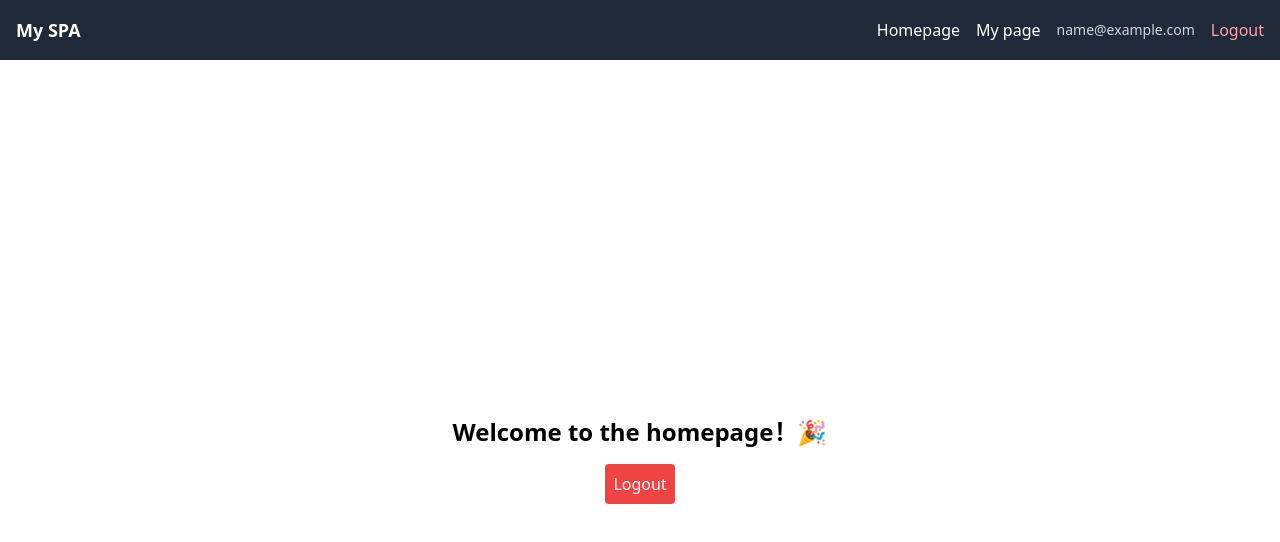
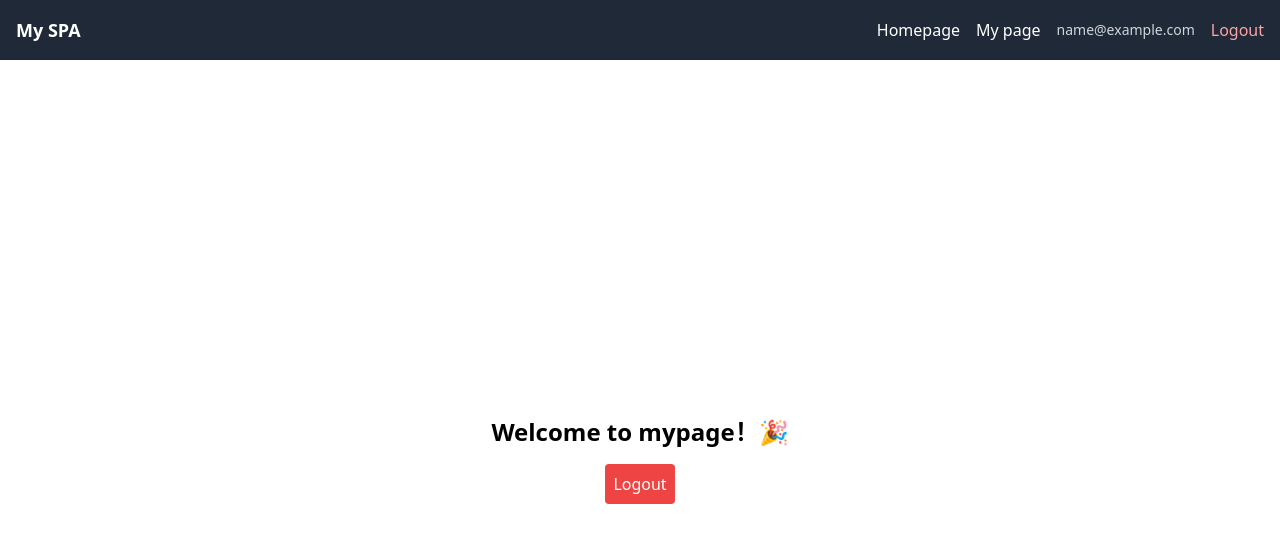
Before and after one commit to PlasmaR1/nextjs-auth-spa, a Next.js app: page /home in a window 1280 px wide. Shown: the top 542 px of the page. Built offline with nearby package versions, Linux system fonts and the light colour scheme; sample sign-in values are in the browser's storage.

Commit message:
fix text error

```diff
--- a/app/home/page.tsx
+++ b/app/home/page.tsx
@@ -23,7 +23,7 @@ export default function HomePage() {
 
   return (
     <div className="min-h-screen flex flex-col items-center justify-center gap-4">
-      <h1 className="text-2xl font-bold">Welcome to the homepage！🎉</h1>
+      <h1 className="text-2xl font-bold">Welcome to mypage！🎉</h1>
       <button
         onClick={handleLogout}
         className="bg-red-500 text-white p-2 rounded hover:bg-red-600"
```
